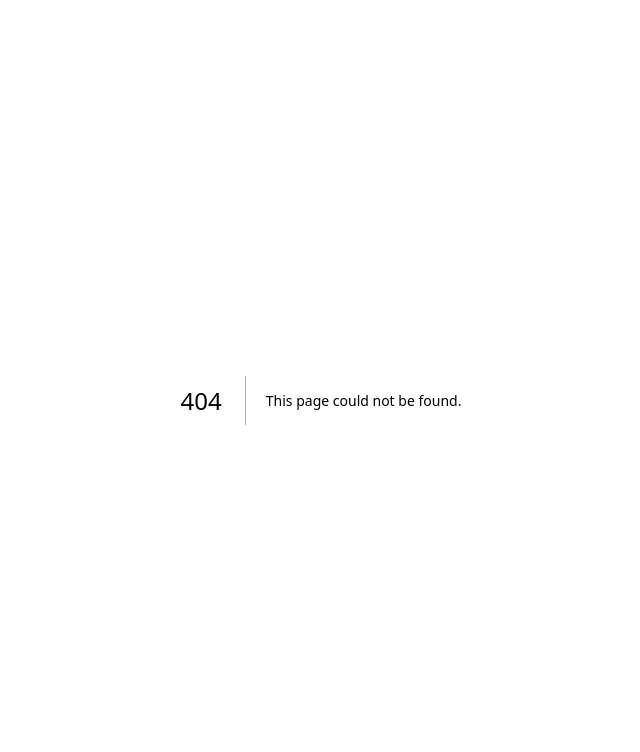
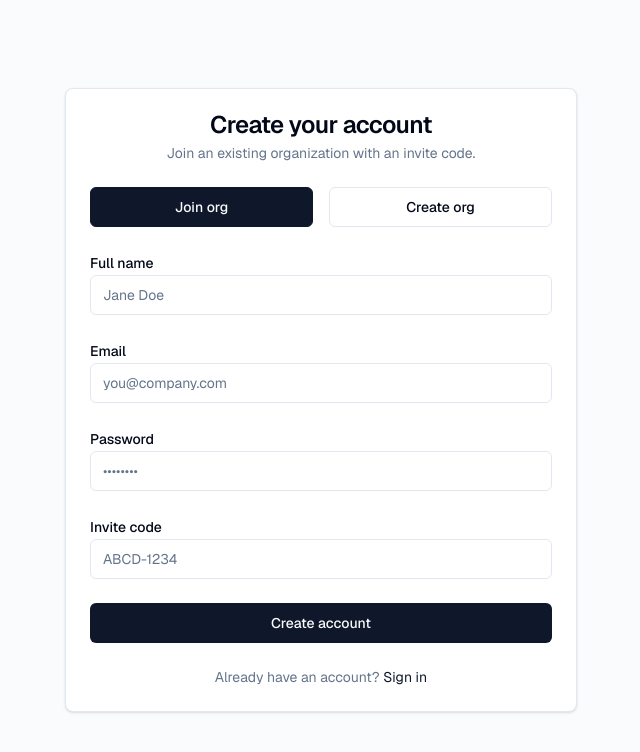
Before and after one commit to W-Akrabi/Glue, a Next.js app: page /signup in a window 1280 px wide. Before the commit this address had no page. Shown: the top 752 px of the page, without its empty margins (319-959 px from the left). Built offline with nearby package versions, Linux system fonts and the light colour scheme.

Commit message:
signup logic and invite code

```diff
--- a/app/login/page.tsx
+++ b/app/login/page.tsx
@@ -7,6 +7,7 @@ import { Button } from '@/components/ui/button';
 import { Card, CardContent, CardDescription, CardFooter, CardHeader, CardTitle } from '@/components/ui/card';
 import { Input } from '@/components/ui/input';
 import { Label } from '@/components/ui/label';
+import Link from 'next/link';
 
 export default function LoginPage() {
   const [email, setEmail] = useState('');
@@ -97,6 +98,12 @@ export default function LoginPage() {
             <p>Admin: admin@acme.com</p>
             <p className="pt-1">Password: password123</p>
           </div>
+          <p className="text-sm text-muted-foreground pt-3">
+            New here?{" "}
+            <Link href="/signup" className="text-primary hover:underline">
+              Create an account
+            </Link>
+          </p>
         </CardFooter>
       </Card>
     </div>
--- a/app/org-select/page.tsx
+++ b/app/org-select/page.tsx
@@ -64,11 +64,16 @@ export default async function OrgSelectPage() {
           <CardHeader>
             <CardTitle className="text-lg font-semibold">Available organizations</CardTitle>
           </CardHeader>
-          <CardContent>
+          <CardContent className="space-y-4">
             <div className="border rounded-lg p-4 flex items-center justify-between">
               <div>
                 <p className="text-sm text-muted-foreground">Organization</p>
                 <p className="text-lg font-medium text-gray-900">{organization.name}</p>
+                {session.user.role === 'ADMIN' && (
+                  <p className="text-sm text-muted-foreground mt-2">
+                    Invite code: <span className="font-medium text-gray-900">{organization.inviteCode}</span>
+                  </p>
+                )}
               </div>
               <Button asChild>
                 <Link href="/dashboard">Continue</Link>
--- /dev/null
+++ b/app/signup/page.tsx
@@ -0,0 +1,109 @@
+"use client";
+
+import { useMemo, useState } from "react";
+import { useFormState } from "react-dom";
+import { Button } from "@/components/ui/button";
+import { Card, CardContent, CardDescription, CardFooter, CardHeader, CardTitle } from "@/components/ui/card";
+import { Input } from "@/components/ui/input";
+import { Label } from "@/components/ui/label";
+import { signUp } from "@/lib/actions/signup";
+import Link from "next/link";
+
+export default function SignUpPage() {
+  const [mode, setMode] = useState<"create" | "join">("join");
+  const [state, formAction] = useFormState(signUp, {});
+
+  const helperText = useMemo(
+    () =>
+      mode === "create"
+        ? "Create a new organization and become its admin."
+        : "Join an existing organization with an invite code.",
+    [mode]
+  );
+
+  return (
+    <div className="min-h-screen flex items-center justify-center bg-muted/40 px-4">
+      <Card className="w-full max-w-lg">
+        <CardHeader className="text-center">
+          <CardTitle>Create your account</CardTitle>
+          <CardDescription>{helperText}</CardDescription>
+        </CardHeader>
+        <CardContent>
+          <form action={formAction} className="space-y-6">
+            <div className="grid gap-4 sm:grid-cols-2">
+              <button
+                type="button"
+                className={`h-10 rounded-md border px-3 text-sm font-medium transition ${
+                  mode === "join"
+                    ? "border-primary bg-primary text-primary-foreground"
+                    : "border-input bg-background text-foreground"
+                }`}
+                onClick={() => setMode("join")}
+              >
+                Join org
+              </button>
+              <button
+                type="button"
+                className={`h-10 rounded-md border px-3 text-sm font-medium transition ${
+                  mode === "create"
+                    ? "border-primary bg-primary text-primary-foreground"
+                    : "border-input bg-background text-foreground"
+                }`}
+                onClick={() => setMode("create")}
+              >
+                Create org
+              </button>
+            </div>
+
+            <input type="hidden" name="mode" value={mode} />
+
+            <div className="space-y-2">
+              <Label htmlFor="name">Full name</Label>
+              <Input id="name" name="name" required placeholder="Jane Doe" />
+            </div>
+
+            <div className="space-y-2">
+              <Label htmlFor="email">Email</Label>
+              <Input id="email" name="email" type="email" required placeholder="you@company.com" />
+            </div>
+
+            <div className="space-y-2">
+              <Label htmlFor="password">Password</Label>
+              <Input id="password" name="password" type="password" required placeholder="••••••••" />
+            </div>
+
+            {mode === "create" ? (
+              <div className="space-y-2">
+                <Label htmlFor="orgName">Organization name</Label>
+                <Input id="orgName" name="orgName" required placeholder="Acme Inc." />
+              </div>
+            ) : (
+              <div className="space-y-2">
+                <Label htmlFor="inviteCode">Invite code</Label>
+                <Input id="inviteCode" name="inviteCode" required placeholder="ABCD-1234" />
+              </div>
+            )}
+
+            {state?.error && (
+              <div className="rounded-md border border-destructive/30 bg-destructive/10 px-4 py-3 text-sm text-destructive">
+                {state.error}
+              </div>
+            )}
+
+            <Button type="submit" className="w-full">
+              Create account
+            </Button>
+          </form>
+        </CardContent>
+        <CardFooter className="flex justify-center">
+          <p className="text-sm text-muted-foreground">
+            Already have an account?{" "}
+            <Link href="/login" className="text-primary hover:underline">
+              Sign in
+            </Link>
+          </p>
+        </CardFooter>
+      </Card>
+    </div>
+  );
+}
--- /dev/null
+++ b/lib/actions/signup.ts
@@ -0,0 +1,117 @@
+'use server';
+
+import { prisma } from '@/lib/prisma';
+import bcrypt from 'bcryptjs';
+import { redirect } from 'next/navigation';
+
+type SignUpState = {
+  error?: string;
+};
+
+const DEFAULT_WORKFLOW = [
+  { stepNumber: 1, requiredRole: 'APPROVER' },
+  { stepNumber: 2, requiredRole: 'ADMIN' },
+];
+
+function generateInviteCode() {
+  const raw = Math.random().toString(36).toUpperCase().replace(/[^A-Z0-9]/g, '');
+  return `${raw.slice(0, 4)}-${raw.slice(4, 8)}` || `ORG-${Date.now().toString().slice(-4)}`;
+}
+
+export async function signUp(_prevState: SignUpState, formData: FormData) {
+  const name = String(formData.get('name') || '').trim();
+  const email = String(formData.get('email') || '').trim().toLowerCase();
+  const password = String(formData.get('password') || '');
+  const mode = String(formData.get('mode') || 'join');
+  const orgName = String(formData.get('orgName') || '').trim();
+  const inviteCode = String(formData.get('inviteCode') || '').trim();
+
+  if (!name || !email || !password) {
+    return { error: 'Name, email, and password are required.' };
+  }
+
+  if (password.length < 6) {
+    return { error: 'Password must be at least 6 characters.' };
+  }
+
+  const existingUser = await prisma.user.findUnique({ where: { email } });
+  if (existingUser) {
+    return { error: 'An account with this email already exists.' };
+  }
+
+  const hashedPassword = await bcrypt.hash(password, 10);
+
+  if (mode === 'create') {
+    if (!orgName) {
+      return { error: 'Organization name is required.' };
+    }
+
+    const newInviteCode = generateInviteCode();
+
+    await prisma.$transaction(async (tx) => {
+      const organization = await tx.organization.create({
+        data: {
+          name: orgName,
+          inviteCode: newInviteCode,
+        },
+      });
+
+      await tx.approvalWorkflowStep.createMany({
+        data: DEFAULT_WORKFLOW.map((step) => ({
+          organizationId: organization.id,
+          stepNumber: step.stepNumber,
+          requiredRole: step.requiredRole,
+        })),
+      });
+
+      await tx.user.create({
+        data: {
+          name,
+          email,
+          password: hashedPassword,
+          role: 'ADMIN',
+          organizationId: organization.id,
+        },
+      });
+    });
+
+    redirect('/login');
+  }
+
+  if (!inviteCode) {
+    return { error: 'Invite code is required.' };
+  }
+
+  const normalizedInviteCode = inviteCode.toUpperCase();
+  const organization = await prisma.organization.findFirst({
+    where: {
+      inviteCode: {
+        equals: normalizedInviteCode,
+        mode: 'insensitive',
+      },
+    },
+  });
+
+  if (!organization) {
+    return { error: 'Invalid invite code.' };
+  }
+
+  if (organization.inviteCode !== normalizedInviteCode) {
+    await prisma.organization.update({
+      where: { id: organization.id },
+      data: { inviteCode: normalizedInviteCode },
+    });
+  }
+
+  await prisma.user.create({
+    data: {
+      name,
+      email,
+      password: hashedPassword,
+      role: 'MEMBER',
+      organizationId: organization.id,
+    },
+  });
+
+  redirect('/login');
+}
--- a/prisma/seed.ts
+++ b/prisma/seed.ts
@@ -6,6 +6,7 @@ async function main() {
 
   // Create or reuse organization
   const orgName = 'Acme Corp';
+  const orgInviteCode = 'ACME-1234';
   let org = await prisma.organization.findFirst({
     where: { name: orgName },
   });
@@ -13,7 +14,13 @@ async function main() {
     org = await prisma.organization.create({
       data: {
         name: orgName,
+        inviteCode: orgInviteCode,
       },
+    });
+  } else if (!org.inviteCode) {
+    org = await prisma.organization.update({
+      where: { id: org.id },
+      data: { inviteCode: orgInviteCode },
     });
   }
 
```
Also changed, not shown: 2 other files (tests, documents, lock files or other folders).
